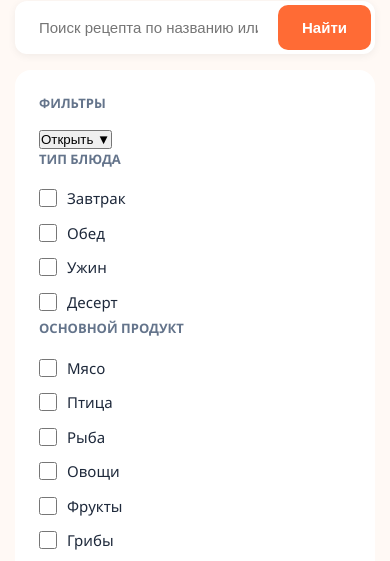
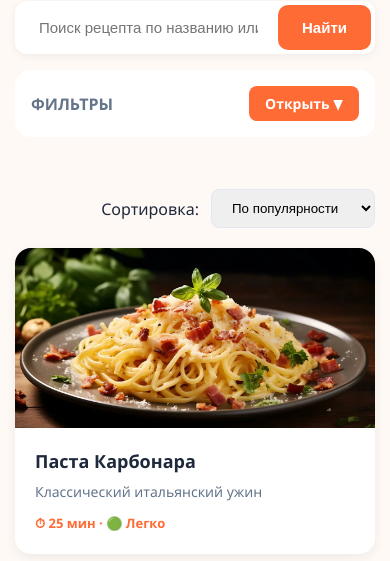
Before and after one commit to veronika29122006-max/vkusno-tut, a plain HTML site: page catalog.html in a window 390 px wide. Shown: the part 251-812 px from the top of the page. Drawn offline with Linux system fonts and the light colour scheme.

Commit message:
Update style.css

```diff
--- a/style.css
+++ b/style.css
@@ -2265,3 +2265,65 @@ img {
         gap: 5px;
     }
 }
+/* ============================================
+   ФИЛЬТРЫ НА ТЕЛЕФОНЕ (ВЫПАДАЮЩИЕ)
+   ============================================ */
+
+/* По умолчанию на ПК кнопку не видно, а контент открыт */
+.filters-toggle-btn {
+    display: none;
+}
+
+@media (max-width: 900px) {
+    /* Делаем панель фильтров обычной (без прилипания) */
+    .filters {
+        position: static;
+        padding: 16px;
+        margin-bottom: 20px;
+    }
+
+    /* Выравниваем заголовок и кнопку в одну строку */
+    .filters-header {
+        display: flex;
+        justify-content: space-between;
+        align-items: center;
+        margin-bottom: 0;
+    }
+
+    /* Показываем кнопку */
+    .filters-toggle-btn {
+        display: block;
+        background: #FF6B35;
+        color: #FFFFFF;
+        border: none;
+        padding: 8px 16px;
+        border-radius: 8px;
+        font-weight: 600;
+        font-size: 14px;
+        cursor: pointer;
+        font-family: inherit;
+    }
+
+    /* Скрываем список чекбоксов */
+    .filters-content {
+        display: none;
+        padding-top: 15px;
+    }
+
+    /* Если добавили класс active — показываем */
+    .filters-content.active {
+        display: block;
+        animation: slideDown 0.3s ease;
+    }
+
+    .filters-header .filter-heading {
+        margin-bottom: 0;
+        font-size: 16px;
+    }
+}
+
+/* Плавное появление */
+@keyframes slideDown {
+    from { opacity: 0; transform: translateY(-10px); }
+    to { opacity: 1; transform: translateY(0); }
+}
```
